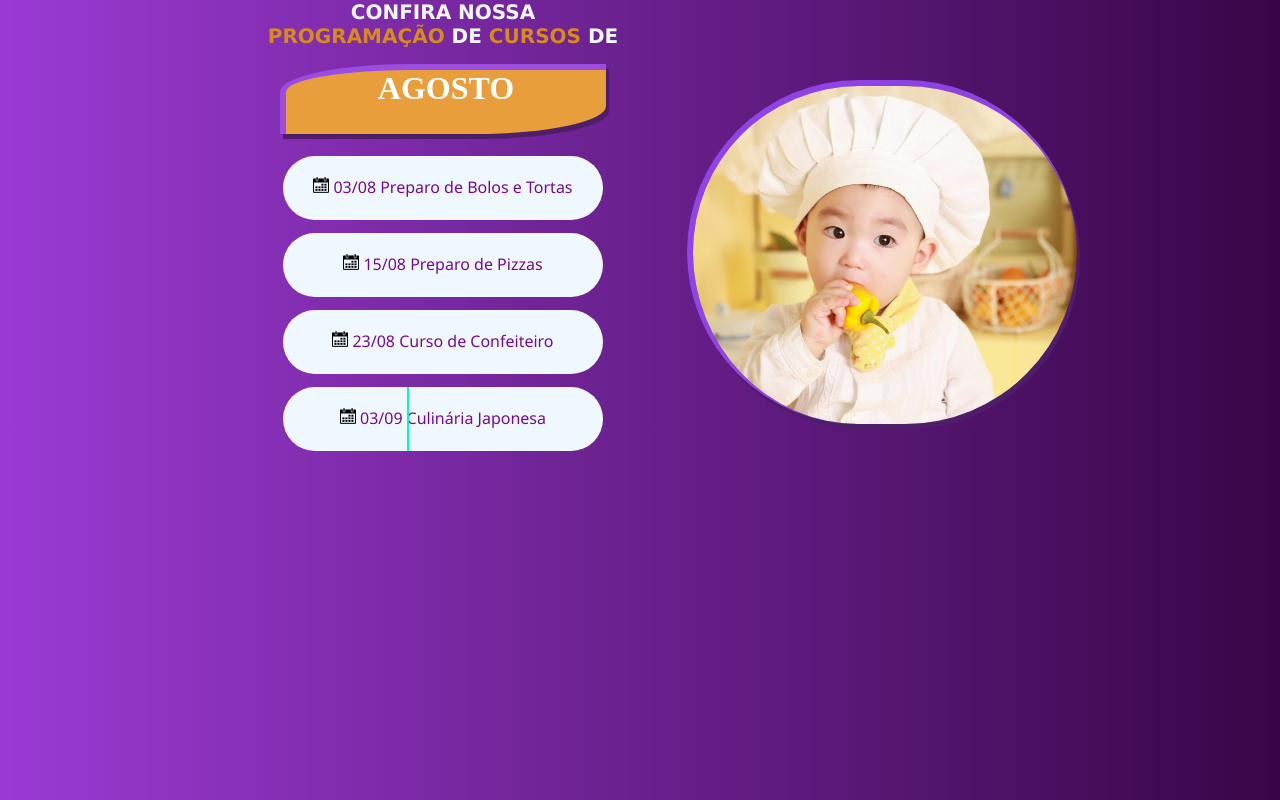
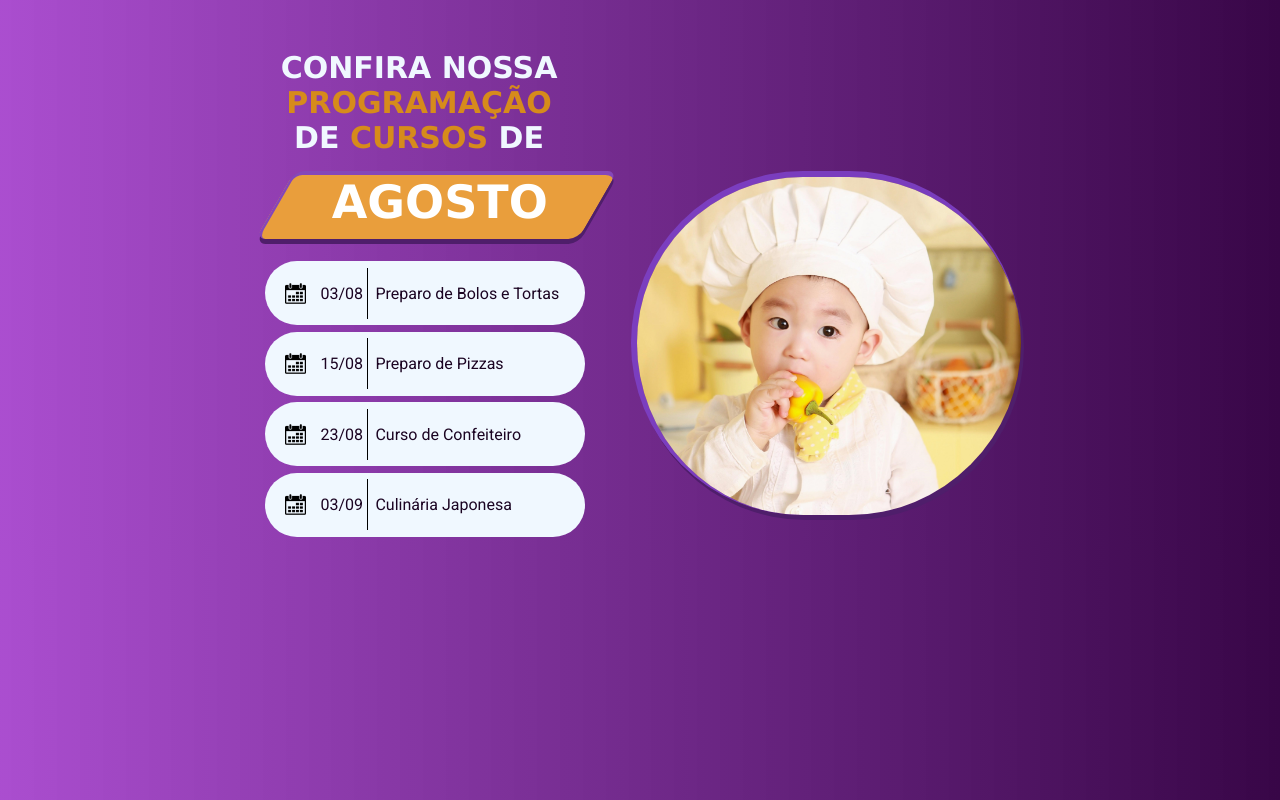
Before and after one commit to LucassolHenrique/Reproduzindo_imagem, a plain HTML site: page index.html in a window 1280 px wide. Drawn offline with Linux system fonts and the light colour scheme; a web font is replaced by a local one.

Commit message:
Terminando a pagina
foi bem dificil e chato fazer a questão do AGOSTO, (o background da palavra)

mas foi tudo resolvido.

```diff
--- a/index.html
+++ b/index.html
@@ -6,7 +6,7 @@
     <title>Atividade</title>
     <link rel="preconnect" href="https://fonts.googleapis.com">
     <link rel="preconnect" href="https://fonts.gstatic.com" crossorigin>
-    <link href="https://fonts.googleapis.com/css2?family=Anton+SC&display=swap" rel="stylesheet">
+    <link href="https://fonts.googleapis.com/css2?family=Roboto:ital,wght@0,100;0,300;0,400;0,500;0,700;0,900;1,100;1,300;1,400;1,500;1,700;1,900&display=swap" rel="stylesheet">
     <link rel="stylesheet" href="style.css">
 </head>
 <header>
@@ -17,23 +17,37 @@
         <div class="dentro_2">
                 <h2>CONFIRA NOSSA</h2>
                 <h2><strong>PROGRAMAÇÃO</strong> DE <strong>CURSOS</strong> DE</h2>
-        <h1 class="formatação_h1">AGOSTO</h1>
+        <div class="agosto">
+                <h1 class="formatação_h1">AGOSTO</h1>
+        </div>
         <div class="div_de_dentro">
+
                 <img class="icon" src="IMG/calendario.png" alt="texto">
-                <p class="P">03/08 Preparo de Bolos e Tortas</p>
+                <div class="data">
+                        <p class="P">03/08</p>
+                </div>
+                <p class="P"> Preparo de Bolos e Tortas</p>
+
         </div>
         <div class="div_de_dentro">
                 <img class="icon" src="IMG/calendario.png" alt="texto">
-                <p class="P">15/08 Preparo de Pizzas</p>
+                <div class="data">
+                        <p class="P">15/08</p>
+                </div>
+                <p class="P">Preparo de Pizzas</p>
         </div>
         <div class="div_de_dentro">
                 <img class="icon" src="IMG/calendario.png" alt="texto">
-                <p class="P">23/08 Curso de Confeiteiro</p>
+                <div class="data">
+                        <p class="P">23/08</p>
+                </div>
+                <p class="P">Curso de Confeiteiro</p>
         </div>
         <div class="div_de_dentro">
                 <img class="icon" src="IMG/calendario.png" alt="texto">
-                <p class="P">03/09</p>
-                <span class="linha"></span>
+                <div class="data">
+                        <p class="P">03/09</p>
+                </div>
                 <p class="P">Culinária Japonesa</p>
         </div>
         </div>
--- a/style.css
+++ b/style.css
@@ -1,23 +1,51 @@
 :root {
-    --cor-principal: #8608cfc7;
-    --cor-img-border: #9547eeec;
+    --cor-principal: #dd56ff;
+    --cor-img-border: #7d40c4ec;
 }
 * {
     margin: 0;
     padding: 0;
 }
-.anton-sc-regular {
-    font-family: "Anton SC", sans-serif;
+.roboto-thin {
+    font-family: "Roboto", sans-serif;
+    font-weight: 100;
+    font-style: normal;
+  }
+
+  .roboto-light {
+    font-family: "Roboto", sans-serif;
+    font-weight: 300;
+    font-style: normal;
+  }
+
+  .roboto-regular {
+    font-family: "Roboto", sans-serif;
     font-weight: 400;
     font-style: normal;
   }
 
+  .roboto-medium {
+    font-family: "Roboto", sans-serif;
+    font-weight: 500;
+    font-style: normal;
+  }
+
+  .roboto-bold {
+    font-family: "Roboto", sans-serif;
+    font-weight: 700;
+    font-style: normal;
+  }
+
 body{
-    background: linear-gradient(to right, #7f03c7c7, #380647);
+    background: linear-gradient(to right, #931cc2c7, #380647);
 }
 .icon {
-    height:1rem;
-    width: 1rem;
+    height:1.3rem;
+    width: 1.3rem;
+    display: block;
+    margin: auto;
+    margin-left: 20px;
+    /* position: relative;  como ele ja sendo colocado pro meio pelo margin não preciso disso*/
 }
 /* a imagem ficou um pouco a cima do nivel das letras e não consigo tirar */
 .imagem {
@@ -30,10 +58,12 @@ body{
     /* padding: 0px;  usado para ver melhor a linha envolta da imagem*/
     box-shadow: inset;
     margin-top: 3rem;
+    margin-left: 3rem;
 }
 
 .div_pai {
     text-align: center;
+    margin-top: 50px;
 }
 
 .div_de_dentro {
@@ -41,17 +71,43 @@ body{
     height: 4rem;
     width: 20rem;
     margin: 0.4rem;
+    align-items: center;
     border-radius: 28rem;
+    display:grid;
+    grid-template-columns:50px 50px 200px ;
+    column-gap: 5px;
+
+}
+
+.dentro_2 {
     display: inline-block;
+    width: 20rem;
+    align-items: center;
 }
 
 
 .P {
     display: inline-flex;
-    padding-top: 20px;
     font-size: 16px;
-    font-family: 'Segoe UI', Tahoma, Geneva, Verdana, sans-serif;
-    color: #730994;
+    font-family: "Roboto", sans-serif;;
+    color: #1b0422;
+    font-weight: 400;
+}
+
+.data {
+    height: 100%;
+    display: flex;
+    align-items: center;
+    column-gap: 4px;
+}
+
+.data::after {
+    content: "";
+    display: inline-flex;
+    width: 1px;
+    height: 80%;
+    background-color: #000;
+    position: relative;
 }
 
 .linha {
@@ -61,31 +117,15 @@ body{
     background-color: #09f3cc;
 }
 
-.dentro_2 {
-    display: inline-block;
-    height: 25rem;
-    width: 30rem;
-
-}
 
 .formatação_h1 {
-    background-color: rgb(233, 158, 60);
-    height: 4rem;
-    width: 20rem;
-    margin: 1rem;
-    background-position: 500px;
-    display: inline-block;
     color: white;
-
     /* formato da parte de tras Paralelograma (eu pesquisei o formato )*/
-    /* transform: skew(10deg); */
-
+    transform: skew(30deg);
     /* border não mexer ja ta tudo certo*/
-    border-width: 0.4rem 0px 0px 0.4rem;
-    border-style: solid;
-    border-radius: 40% 0%;
-    border-color: var(--cor-img-border);
-    box-shadow: 3px 5px 0px rgb(79, 30, 107);
+    font-size: 46px;
+    /* border-radius: 40% 0%; */
+    font-family:Verdana, Geneva, Tahoma, sans-serif ;
 }
 /* li1 = li
     div_pai = div de tudo
@@ -95,6 +135,21 @@ body strong {
 }
 body div h2 {
     color: aliceblue;
-    font-size: 20px;
+    font-size: 30px;
     font-family:Verdana, Geneva, Tahoma, sans-serif ;
 }
+.agosto {
+    transform: skew(-30deg);
+    background-color: rgb(233, 158, 60);
+    height: 4rem;
+    width: 20rem;
+    margin: 1rem;
+    border-style: solid;
+    border-width: 0.3rem 0px 0px 0.2rem;
+    border-color: var(--cor-img-border);
+    box-shadow: 3px 5px 0px rgb(79, 30, 107); /*a parte de baixo*/
+    /* padding: 0px;  usado para ver melhor a linha envolta da imagem*/
+    box-shadow: inset;
+    border-radius: 10px;
+    display: inline-block;
+}
```
Also changed, not shown: 1 other file.
